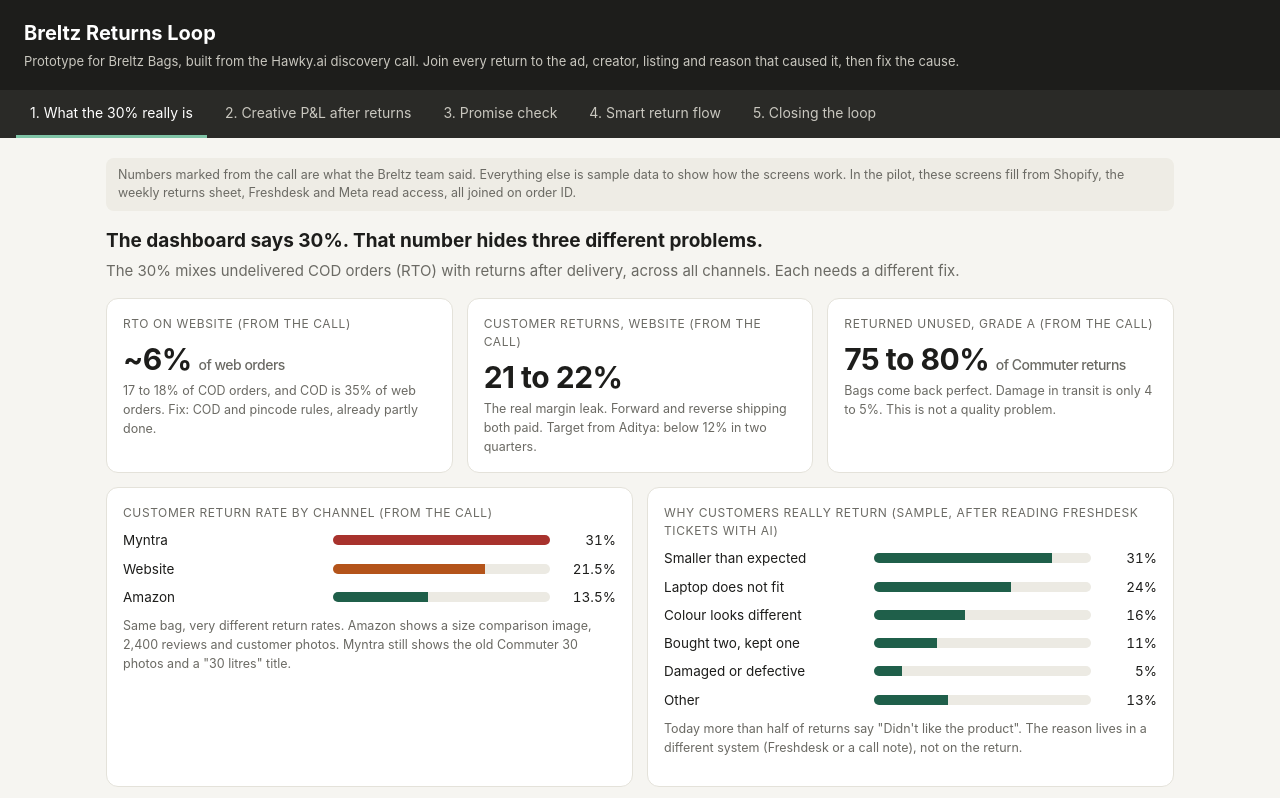
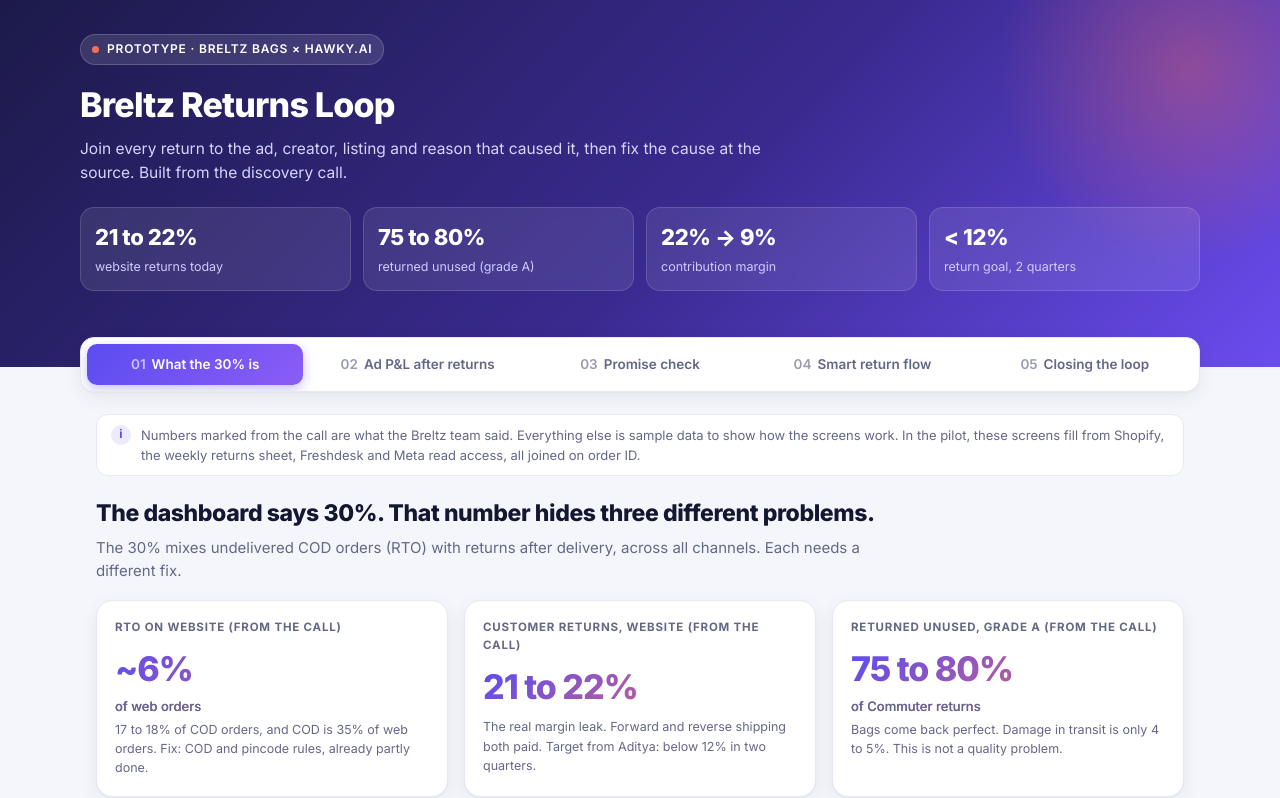
Before and after one commit to Bittu25/breltz-returns-loop, a plain HTML site: page index.html in a window 1280 px wide. Shown: the top 798 px of the page. Drawn offline with Linux system fonts and the light colour scheme.

Commit message:
New purple theme and refreshed UI

```diff
--- a/index.html
+++ b/index.html
@@ -4,79 +4,116 @@
 <meta charset="utf-8">
 <meta name="viewport" content="width=device-width, initial-scale=1">
 <title>Breltz Returns Loop</title>
+<link rel="preconnect" href="https://fonts.googleapis.com">
+<link href="https://fonts.googleapis.com/css2?family=Inter:wght@400;500;600;700;800&display=swap" rel="stylesheet">
 <style>
 :root{
-  --bg:#f6f5f1;--card:#ffffff;--ink:#1d1d1b;--muted:#6b6a64;--line:#e4e2da;
-  --accent:#1f5f4a;--accent-soft:#e3efe9;--warn:#b4541a;--warn-soft:#fbeadf;
-  --bad:#a8322d;--bad-soft:#f8e1df;--good:#2d7a3e;--good-soft:#e2f1e5;
+  --bg:#f5f6fb;--card:#ffffff;--ink:#141632;--muted:#646887;--line:#e6e8f2;--soft:#eef0f8;
+  --accent:#5b4cf0;--accent2:#8b5cf6;--accent-soft:#ecebfe;--coral:#ff6b5b;
+  --warn:#c2620f;--warn-soft:#fff1e3;--bad:#d23f4f;--bad-soft:#ffe8ea;--good:#139a6b;--good-soft:#e1f6ee;
+  --shadow:0 1px 2px rgba(20,22,50,.04),0 6px 20px rgba(20,22,50,.06);
+  --hero:linear-gradient(135deg,#1c1a4a 0%,#3a2a8f 55%,#6b4cf0 100%);
 }
+@media (prefers-color-scheme:dark){:root{
+  --bg:#0e0f1d;--card:#171930;--ink:#eceefe;--muted:#9a9dbd;--line:#272a48;--soft:#1f2240;
+  --accent:#8b7dff;--accent2:#b18cff;--accent-soft:#25234d;
+  --warn:#ffb067;--warn-soft:#3a2a17;--bad:#ff7a86;--bad-soft:#3b1d26;--good:#4fd6a2;--good-soft:#14342a;
+  --shadow:0 1px 2px rgba(0,0,0,.3),0 8px 24px rgba(0,0,0,.35);
+}}
 *{box-sizing:border-box}
-body{margin:0;background:var(--bg);color:var(--ink);font:15px/1.5 -apple-system,BlinkMacSystemFont,"Segoe UI",Inter,Roboto,sans-serif}
-header{background:var(--ink);color:#fff;padding:18px 24px}
-header h1{margin:0;font-size:20px;font-weight:650}
-header p{margin:4px 0 0;color:#c9c7bf;font-size:13px}
-nav{display:flex;gap:4px;padding:0 16px;background:#2a2a27;overflow-x:auto}
-nav button{background:none;border:0;color:#c9c7bf;padding:12px 14px;font:inherit;font-size:14px;cursor:pointer;border-bottom:3px solid transparent;white-space:nowrap}
-nav button.on{color:#fff;border-bottom-color:#7fc4a6}
-main{max-width:1100px;margin:0 auto;padding:20px 16px 48px}
-section{display:none}section.on{display:block}
-.note{font-size:12.5px;color:var(--muted);background:#eeece5;border-radius:8px;padding:8px 12px;margin-bottom:16px}
-h2{font-size:19px;margin:4px 0 4px}
-.sub{color:var(--muted);margin:0 0 16px}
-.grid{display:grid;gap:14px}
-.g3{grid-template-columns:repeat(auto-fit,minmax(220px,1fr))}
-.g2{grid-template-columns:repeat(auto-fit,minmax(320px,1fr))}
-.card{background:var(--card);border:1px solid var(--line);border-radius:12px;padding:16px}
-.kpi{font-size:30px;font-weight:700;letter-spacing:-.5px}
-.kpi small{font-size:14px;color:var(--muted);font-weight:500}
-.lbl{font-size:12px;text-transform:uppercase;letter-spacing:.6px;color:var(--muted);margin-bottom:4px}
-table{width:100%;border-collapse:collapse;font-size:14px}
-th,td{text-align:left;padding:9px 8px;border-bottom:1px solid var(--line);vertical-align:top}
-th{font-size:12px;text-transform:uppercase;letter-spacing:.5px;color:var(--muted);font-weight:600;cursor:pointer;user-select:none}
+html{scroll-behavior:smooth}
+body{margin:0;background:var(--bg);color:var(--ink);font:15px/1.55 Inter,-apple-system,BlinkMacSystemFont,"Segoe UI",Roboto,sans-serif;-webkit-font-smoothing:antialiased}
+header{background:var(--hero);color:#fff;padding:34px 24px 76px;position:relative;overflow:hidden}
+header:after{content:"";position:absolute;right:-120px;top:-140px;width:420px;height:420px;border-radius:50%;background:radial-gradient(circle,rgba(255,107,91,.35),transparent 65%)}
+.wrap{max-width:1120px;margin:0 auto;position:relative;z-index:1}
+.eyebrow{display:inline-flex;align-items:center;gap:8px;font-size:12px;font-weight:600;letter-spacing:.8px;text-transform:uppercase;background:rgba(255,255,255,.12);border:1px solid rgba(255,255,255,.18);padding:5px 11px;border-radius:99px}
+.eyebrow i{width:7px;height:7px;border-radius:50%;background:var(--coral);display:inline-block}
+header h1{margin:14px 0 6px;font-size:34px;font-weight:800;letter-spacing:-.8px}
+header p{margin:0;color:#d6d3ff;font-size:15.5px;max-width:720px}
+.hero-stats{display:grid;grid-template-columns:repeat(4,1fr);gap:12px;margin-top:22px}
+.hs{background:rgba(255,255,255,.09);border:1px solid rgba(255,255,255,.14);border-radius:14px;padding:12px 14px;backdrop-filter:blur(6px)}
+.hs b{display:block;font-size:22px;font-weight:800;letter-spacing:-.4px}
+.hs span{font-size:12.5px;color:#cfcbff}
+nav{position:sticky;top:0;z-index:5;max-width:1120px;margin:-30px auto 0;display:flex;gap:6px;padding:6px;background:var(--card);border:1px solid var(--line);border-radius:14px;box-shadow:var(--shadow);overflow-x:auto}
+nav button{flex:1;background:none;border:0;color:var(--muted);padding:10px 12px;font:inherit;font-size:13.5px;font-weight:600;cursor:pointer;border-radius:10px;white-space:nowrap;transition:.15s}
+nav button:hover{background:var(--soft);color:var(--ink)}
+nav button.on{background:linear-gradient(135deg,var(--accent),var(--accent2));color:#fff;box-shadow:0 4px 12px rgba(91,76,240,.35)}
+nav button em{font-style:normal;opacity:.65;margin-right:6px}
+main{max-width:1120px;margin:0 auto;padding:22px 16px 56px}
+section{display:none;animation:fade .25s ease}section.on{display:block}
+@keyframes fade{from{opacity:0;transform:translateY(6px)}to{opacity:1;transform:none}}
+.note{display:flex;gap:10px;align-items:flex-start;font-size:13px;color:var(--muted);background:var(--card);border:1px solid var(--line);border-radius:12px;padding:10px 14px;margin-bottom:20px}
+.note:before{content:"i";flex:none;width:20px;height:20px;border-radius:50%;background:var(--accent-soft);color:var(--accent);font-weight:700;font-size:12px;display:grid;place-items:center}
+h2{font-size:23px;margin:6px 0 4px;letter-spacing:-.4px;font-weight:750}
+.sub{color:var(--muted);margin:0 0 18px;max-width:820px}
+.grid{display:grid;gap:16px}
+.g3{grid-template-columns:repeat(auto-fit,minmax(230px,1fr))}
+.g2{grid-template-columns:repeat(auto-fit,minmax(330px,1fr))}
+.card{background:var(--card);border:1px solid var(--line);border-radius:16px;padding:18px;box-shadow:var(--shadow)}
+.kpi{font-size:34px;font-weight:800;letter-spacing:-1px;background:linear-gradient(135deg,var(--accent),var(--coral));-webkit-background-clip:text;background-clip:text;color:transparent;margin:2px 0 4px}
+.kpi small{display:block;font-size:13px;letter-spacing:0;color:var(--muted);font-weight:500;-webkit-text-fill-color:var(--muted)}
+.lbl{font-size:11.5px;text-transform:uppercase;letter-spacing:.8px;color:var(--muted);margin-bottom:6px;font-weight:650}
+table{width:100%;border-collapse:separate;border-spacing:0;font-size:14px}
+th,td{text-align:left;padding:11px 10px;border-bottom:1px solid var(--line);vertical-align:top}
+tbody tr{transition:background .12s}tbody tr:hover{background:var(--soft)}
+th{font-size:11.5px;text-transform:uppercase;letter-spacing:.6px;color:var(--muted);font-weight:650;cursor:pointer;user-select:none;background:var(--soft)}
+th:first-child{border-top-left-radius:10px}th:last-child{border-top-right-radius:10px}
 td.num,th.num{text-align:right;font-variant-numeric:tabular-nums}
-.tag{display:inline-block;font-size:12px;padding:2px 8px;border-radius:99px;font-weight:600}
+.tag{display:inline-block;font-size:12px;padding:3px 10px;border-radius:99px;font-weight:650;white-space:nowrap}
 .t-bad{background:var(--bad-soft);color:var(--bad)}.t-warn{background:var(--warn-soft);color:var(--warn)}.t-good{background:var(--good-soft);color:var(--good)}
-.bar{height:10px;border-radius:5px;background:#eceae3;overflow:hidden}
-.bar>i{display:block;height:100%;background:var(--accent)}
-.row{display:flex;align-items:center;gap:10px;margin:8px 0}
-.row .name{width:200px;font-size:13.5px}
+.bar{height:10px;border-radius:6px;background:var(--soft);overflow:hidden}
+.bar>i{display:block;height:100%;border-radius:6px;background:linear-gradient(90deg,var(--accent),var(--accent2))}
+.row{display:flex;align-items:center;gap:12px;margin:10px 0}
+.row .name{width:200px;font-size:13.5px;font-weight:500}
 .row .bar{flex:1}
-.row .v{width:56px;text-align:right;font-size:13.5px;font-variant-numeric:tabular-nums}
-.toggle{display:inline-flex;border:1px solid var(--line);border-radius:8px;overflow:hidden;margin-bottom:12px}
-.toggle button{border:0;background:#fff;padding:7px 12px;font:inherit;font-size:13px;cursor:pointer}
-.toggle button.on{background:var(--accent);color:#fff}
-.rank{display:inline-block;width:22px;height:22px;border-radius:50%;background:#eceae3;text-align:center;font-size:12px;line-height:22px;font-weight:700}
-.move-up{color:var(--good);font-weight:700}.move-down{color:var(--bad);font-weight:700}
-.callout{border-left:4px solid var(--accent);background:var(--accent-soft);padding:12px 14px;border-radius:0 10px 10px 0;margin:14px 0}
-.callout.warn{border-color:var(--warn);background:var(--warn-soft)}
-ul.tight{margin:6px 0 0;padding-left:18px}ul.tight li{margin:3px 0}
-.phone{width:320px;max-width:100%;margin:0 auto;border:10px solid #1d1d1b;border-radius:34px;background:#fff;overflow:hidden;min-height:560px;display:flex;flex-direction:column}
-.phone .top{background:var(--accent);color:#fff;padding:14px 16px;font-weight:600;font-size:15px}
+.row .v{width:56px;text-align:right;font-size:13.5px;font-weight:650;font-variant-numeric:tabular-nums}
+.toggle{display:inline-flex;background:var(--soft);border-radius:12px;padding:4px;margin-bottom:14px}
+.toggle button{border:0;background:none;color:var(--muted);padding:8px 14px;font:inherit;font-size:13.5px;font-weight:600;cursor:pointer;border-radius:9px}
+.toggle button.on{background:var(--card);color:var(--accent);box-shadow:var(--shadow)}
+.rank{display:inline-grid;place-items:center;width:26px;height:26px;border-radius:8px;background:var(--accent-soft);color:var(--accent);font-size:12.5px;font-weight:750}
+.move-up{color:var(--good);font-weight:750;font-size:12.5px}.move-down{color:var(--bad);font-weight:750;font-size:12.5px}
+.callout{border:1px solid var(--line);border-left:4px solid var(--accent);background:linear-gradient(90deg,var(--accent-soft),var(--card) 70%);padding:14px 16px;border-radius:12px;margin:18px 0;box-shadow:var(--shadow)}
+.callout.warn{border-left-color:var(--coral);background:linear-gradient(90deg,var(--warn-soft),var(--card) 70%)}
+ul.tight{margin:6px 0 0;padding-left:18px}ul.tight li{margin:5px 0}
+.phone{width:330px;max-width:100%;margin:0 auto;border:11px solid #141632;border-radius:40px;background:#fff;color:#141632;overflow:hidden;min-height:580px;display:flex;flex-direction:column;box-shadow:0 20px 50px rgba(20,22,50,.25)}
+.phone .top{background:linear-gradient(135deg,#3a2a8f,#6b4cf0);color:#fff;padding:18px 16px 14px;font-weight:650;font-size:14.5px}
 .phone .body{padding:16px;flex:1}
-.opt{display:block;width:100%;text-align:left;border:1px solid var(--line);background:#fff;border-radius:10px;padding:11px 12px;margin:8px 0;font:inherit;font-size:14px;cursor:pointer}
-.opt:hover{border-color:var(--accent)}
-.btn{display:inline-block;border:0;border-radius:10px;padding:10px 14px;font:inherit;font-size:14px;font-weight:600;cursor:pointer;margin:6px 6px 0 0}
-.btn.p{background:var(--accent);color:#fff}.btn.s{background:#eceae3;color:var(--ink)}
+.phone .small{color:#646887}
+.opt{display:block;width:100%;text-align:left;border:1px solid #e6e8f2;background:#fff;color:#141632;border-radius:12px;padding:12px 14px;margin:8px 0;font:inherit;font-size:14px;cursor:pointer;transition:.12s}
+.opt:hover{border-color:#5b4cf0;background:#f6f5ff;transform:translateX(2px)}
+.btn{display:inline-block;border:0;border-radius:11px;padding:10px 15px;font:inherit;font-size:14px;font-weight:650;cursor:pointer;margin:6px 6px 0 0}
+.btn.p{background:linear-gradient(135deg,#5b4cf0,#8b5cf6);color:#fff;box-shadow:0 4px 12px rgba(91,76,240,.3)}.btn.s{background:#eef0f8;color:#141632}
 .small{font-size:12.5px;color:var(--muted)}
-.diag{border:1px dashed var(--accent);border-radius:10px;padding:10px;margin:10px 0;background:#fafaf7;font-size:13px}
-.flow{display:flex;flex-wrap:wrap;gap:8px;align-items:center;margin:10px 0}
-.flow span{background:#fff;border:1px solid var(--line);border-radius:8px;padding:6px 10px;font-size:13px}
-.flow b{color:var(--muted)}
-.log{font-family:ui-monospace,Menlo,monospace;font-size:12px;background:#1d1d1b;color:#d7f0e4;border-radius:10px;padding:12px;min-height:110px;white-space:pre-wrap}
-@media (max-width:640px){.row .name{width:120px}th,td{padding:7px 5px;font-size:13px}}
+.diag{border:1.5px dashed #b8b0ff;border-radius:12px;padding:12px;margin:10px 0;background:#f8f7ff;font-size:13px;color:#141632}
+.flow{display:flex;flex-wrap:wrap;gap:8px;align-items:center;margin:12px 0}
+.flow span{background:var(--card);border:1px solid var(--line);border-radius:10px;padding:8px 12px;font-size:13px;font-weight:550;box-shadow:var(--shadow)}
+.flow b{color:var(--accent)}
+.log{font-family:ui-monospace,SFMono-Regular,Menlo,monospace;font-size:12px;background:#141632;color:#c9c3ff;border-radius:12px;padding:14px;min-height:120px;white-space:pre-wrap;border:1px solid #2a2d55}
+footer{text-align:center;color:var(--muted);font-size:12.5px;padding:0 16px 30px}
+@media (max-width:760px){.hero-stats{grid-template-columns:repeat(2,1fr)}header h1{font-size:26px}nav{margin:-30px 12px 0}nav button{flex:none}}
+@media (max-width:640px){.row .name{width:120px}th,td{padding:8px 6px;font-size:13px}}
 </style>
 </head>
 <body>
 <header>
+ <div class="wrap">
+  <span class="eyebrow"><i></i>Prototype · Breltz Bags × Hawky.ai</span>
   <h1>Breltz Returns Loop</h1>
-  <p>Prototype for Breltz Bags, built from the Hawky.ai discovery call. Join every return to the ad, creator, listing and reason that caused it, then fix the cause.</p>
+  <p>Join every return to the ad, creator, listing and reason that caused it, then fix the cause at the source. Built from the discovery call.</p>
+  <div class="hero-stats">
+   <div class="hs"><b>21 to 22%</b><span>website returns today</span></div>
+   <div class="hs"><b>75 to 80%</b><span>returned unused (grade A)</span></div>
+   <div class="hs"><b>22% → 9%</b><span>contribution margin</span></div>
+   <div class="hs"><b>&lt; 12%</b><span>return goal, 2 quarters</span></div>
+  </div>
+ </div>
 </header>
 <nav id="tabs">
-  <button data-t="truth" class="on">1. What the 30% really is</button>
-  <button data-t="pnl">2. Creative P&amp;L after returns</button>
-  <button data-t="claims">3. Promise check</button>
-  <button data-t="flow">4. Smart return flow</button>
-  <button data-t="loop">5. Closing the loop</button>
+  <button data-t="truth" class="on"><em>01</em>What the 30% is</button>
+  <button data-t="pnl"><em>02</em>Ad P&amp;L after returns</button>
+  <button data-t="claims"><em>03</em>Promise check</button>
+  <button data-t="flow"><em>04</em>Smart return flow</button>
+  <button data-t="loop"><em>05</em>Closing the loop</button>
 </nav>
 <main>
 <div class="note">Numbers marked from the call are what the Breltz team said. Everything else is sample data to show how the screens work. In the pilot, these screens fill from Shopify, the weekly returns sheet, Freshdesk and Meta read access, all joined on order ID.</div>
@@ -196,6 +233,7 @@ ul.tight{margin:6px 0 0;padding-left:18px}ul.tight li{margin:3px 0}
   </div>
 </section>
 </main>
+<footer>Numbers from the call are quoted as said. All other figures are sample data for the prototype.</footer>
 
 <script>
 // Tabs
```
